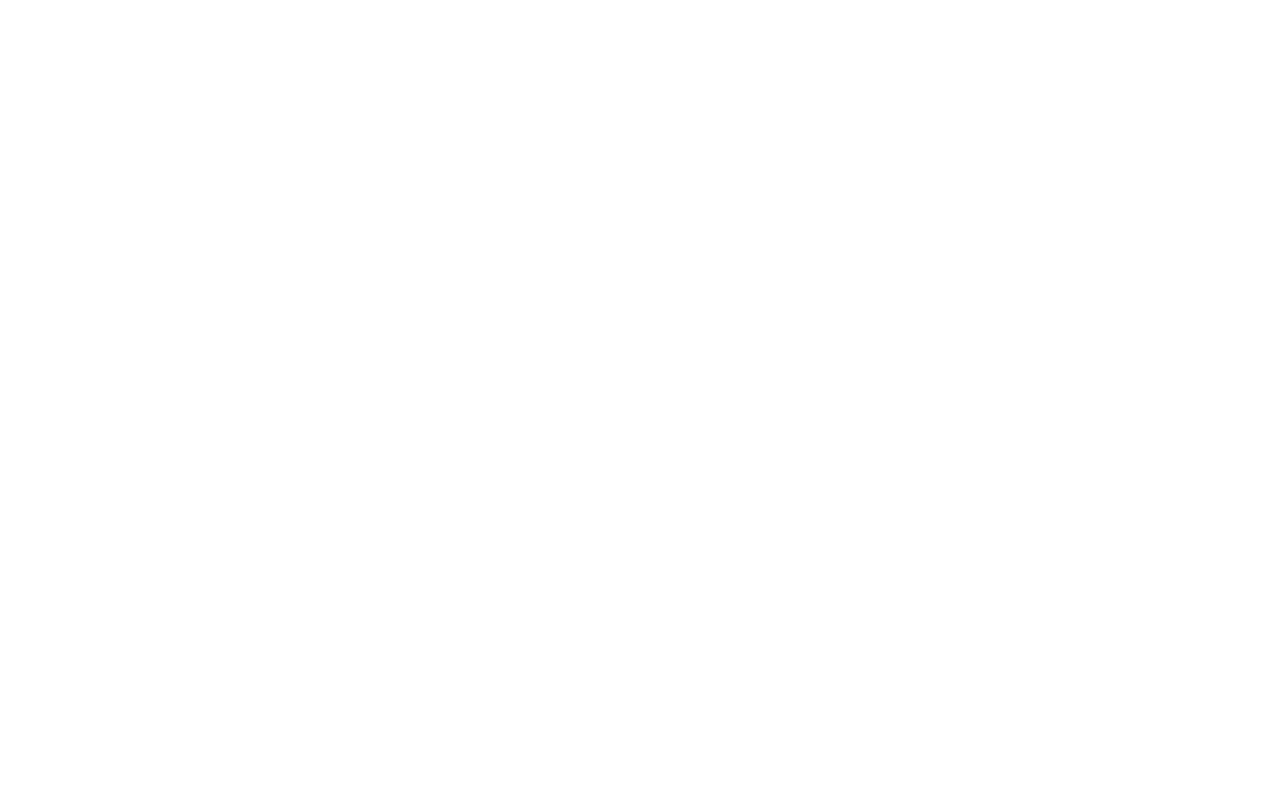
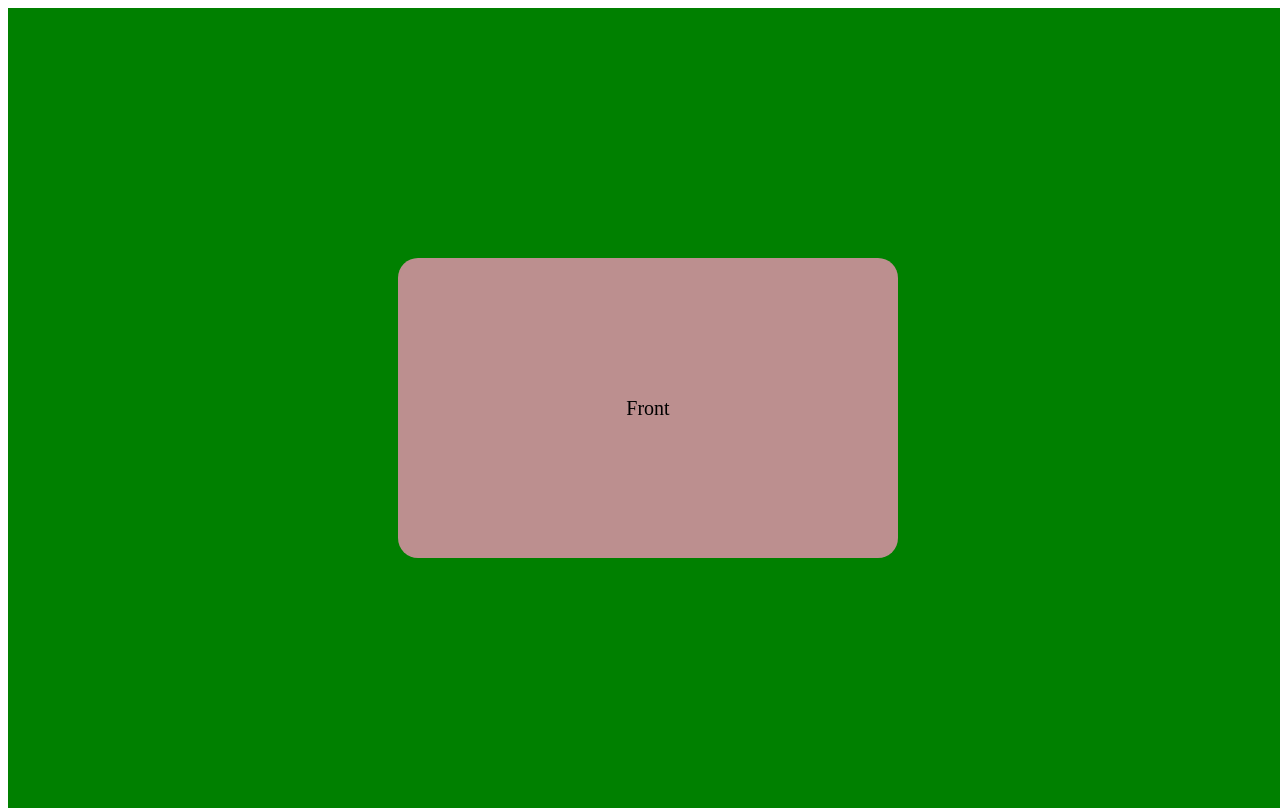
Before and after one commit to Sabohatfrontend/mashq-uchun, a plain HTML site: page index.html in a window 1280 px wide. Drawn offline with Linux system fonts and the light colour scheme.

Commit message:
Add card rotate

```diff
--- a/css/styles.css
+++ b/css/styles.css
@@ -1,43 +1,58 @@
-/* GLOBAL */
-html{
+/* html{
+
+height: 100%;}
+
+body{
+height: 100%;
+font-family: sans-serif;
+} */
+
+.wrapper {
+  width: 100%;
   height: 100%;
-  box-sizing: border-box;
-  scroll-behavior: smooth;
+  display: flex;
+  align-items: center;
+  justify-content: center;
+  background-color: green ;
+  position: absolute;
 }
 
-*,
-*::before,
-*::after{
-box-sizing: inherit;
+.card {
+  position: relative;
+  width: 500px;
+  height: 300px;
+  /* border: 2px solid #000; */
+  font-size: 20px;
+  perspective: 1000px;
 }
 
-body{
+.front, .back{
+  position: absolute;
   display: flex;
-  flex-direction: column;
-  height: 100%;
-  padding: 0;
-  margin: 0;
-  font-family: "Arial",sans-serif;
-  font-size: 16px;
-  line-height: 1.5;
-  background-color: #fff;
-  color: black;
+  align-items: center;
+  justify-content: center;
+width: 100%;
+height: 100%;
+top: 0;
+left: 0;
+transition: 1s;
+backface-visibility: hidden;
+border-radius: 20px;
 }
 
-img{
-  max-width: 100%;
-  height: auto;
+.front{
+  background-color: rosybrown;
 }
 
-.container{
-  width: 100%;
-  max-width: 1200px;
-  padding-left: 50px;
-  padding-right: 50px;
-  margin-left: auto;
-  margin-right: auto;
+.card:hover .front{
+  transform: rotateY(180deg);
+}
+.back{
+background-color: royalblue;
+transform: rotateY(180deg);
 }
 
-.main-content{
-  flex-grow: 1;
+.card:hover .back{
+  transform: rotateY(360deg);
+
 }
--- a/index.html
+++ b/index.html
@@ -1,16 +1,18 @@
 <!DOCTYPE html>
-<html lang="en">
+<html lang="uz">
 <head>
   <meta charset="UTF-8">
   <meta http-equiv="X-UA-Compatible" content="IE=edge">
   <meta name="viewport" content="width=device-width, initial-scale=1.0">
-  <title>Project</title>
-
-  <!-- Stylesheets -->
-  <link rel="stylesheet" href="css/normalize.css">
+  <title>Misol</title>
   <link rel="stylesheet" href="css/styles.css">
 </head>
 <body>
-<script src="js/main.js"></script>
+<div class="wrapper">
+  <div class="card">
+    <div class="front">Front</div>
+    <div class="back">Back</div>
+  </div>
+</div>
 </body>
 </html>
```
Also changed, not shown: img/feature-icon-1.svg (added), img/feature-icon-2.svg (added), img/feature-icon.svg (added).
